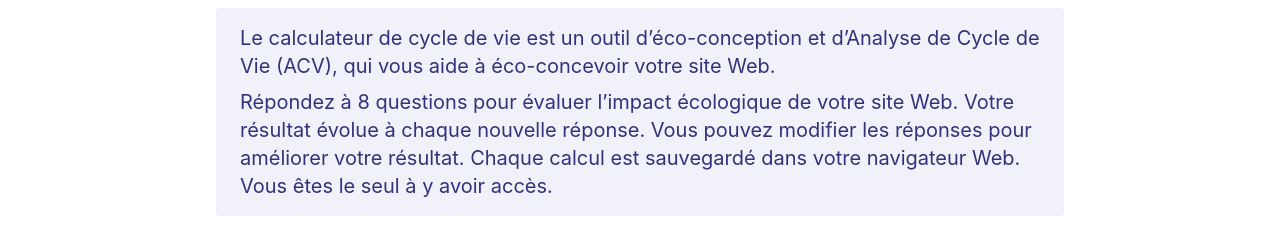
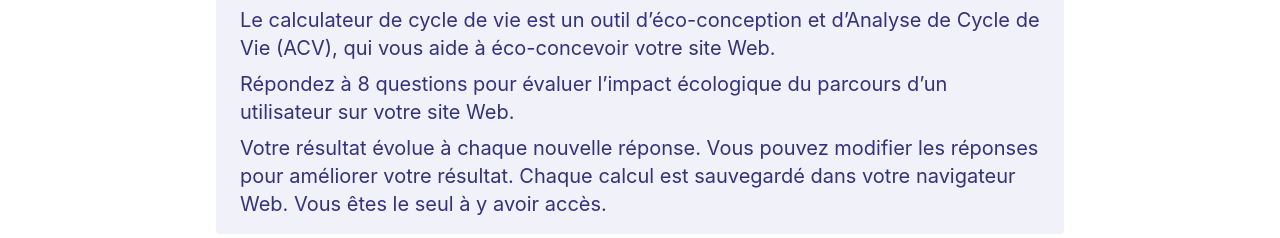
Before and after one commit to adrienloup/lcc, a React (Vite) app: page / in a window 1280 px wide. Shown: the part 312-550 px from the top of the page. Built offline with nearby package versions, Linux system fonts and the light colour scheme.

Commit message:
Initialize lcc project

```diff
--- a/src/pages/Home/Home.tsx
+++ b/src/pages/Home/Home.tsx
@@ -1,6 +1,6 @@
 import Scorebar from '../../components/molecules/Scorebar/Scorebar'
-import Header from '../../components/organisms/Header/Header'
-import Footer from '../../components/organisms/Footer/Footer'
+import Header from '../../components/molecules/Header/Header'
+import Footer from '../../components/molecules/Footer/Footer'
 import Button from '../../components/molecules/Button/Button'
 import Title from '../../components/atoms/Title/Title'
 import Text from '../../components/atoms/Text/Text'
@@ -19,7 +19,9 @@ function Home() {
             <Title text='Quel est l’impact écologique de votre site Web sur la planète&nbsp;?' />
           </div>
           <div className='frame'>
-            <Text text='<p>Le calculateur de cycle de vie est un outil d’éco-conception et d’Analyse de Cycle de Vie (ACV), qui vous aide à éco-concevoir votre site Web.</p><p>Répondez à 8 questions pour évaluer l’impact écologique de votre site Web. Votre résultat évolue à chaque nouvelle réponse. Vous pouvez modifier les réponses pour améliorer votre résultat. Chaque calcul est sauvegardé dans votre navigateur Web. Vous êtes le seul à y avoir accès.</p>' />
+            <Text text='<p>Le calculateur de cycle de vie est un outil d’éco-conception et d’Analyse de Cycle de Vie (ACV), qui vous aide à éco-concevoir votre site Web.</p>
+              <p>Répondez à 8 questions pour évaluer l’impact écologique du parcours d’un utilisateur sur votre site Web.</p>
+              <p>Votre résultat évolue à chaque nouvelle réponse. Vous pouvez modifier les réponses pour améliorer votre résultat. Chaque calcul est sauvegardé dans votre navigateur Web. Vous êtes le seul à y avoir accès.</p>' />
           </div>
           <div className='footing'>
             <Button
```
